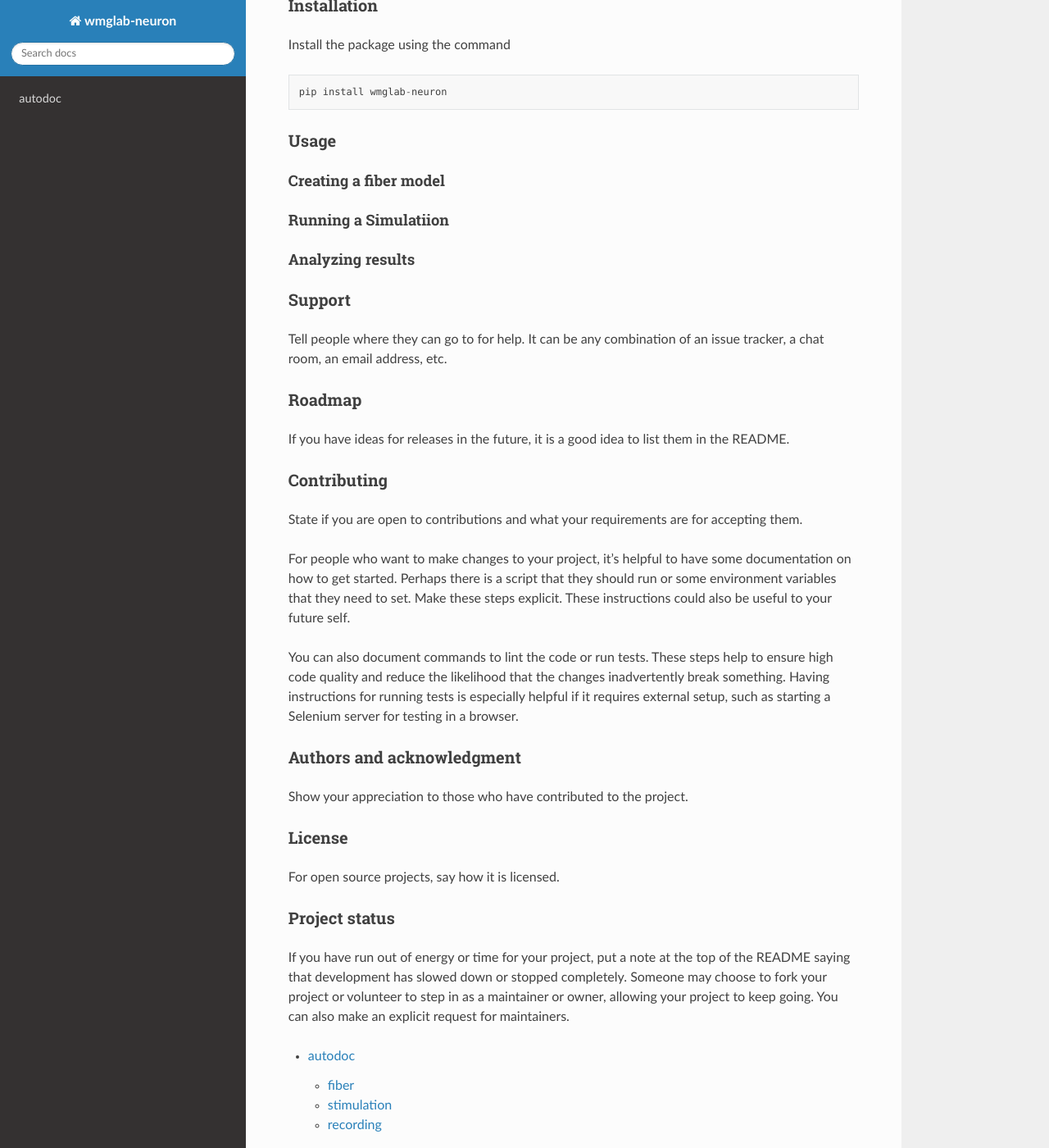
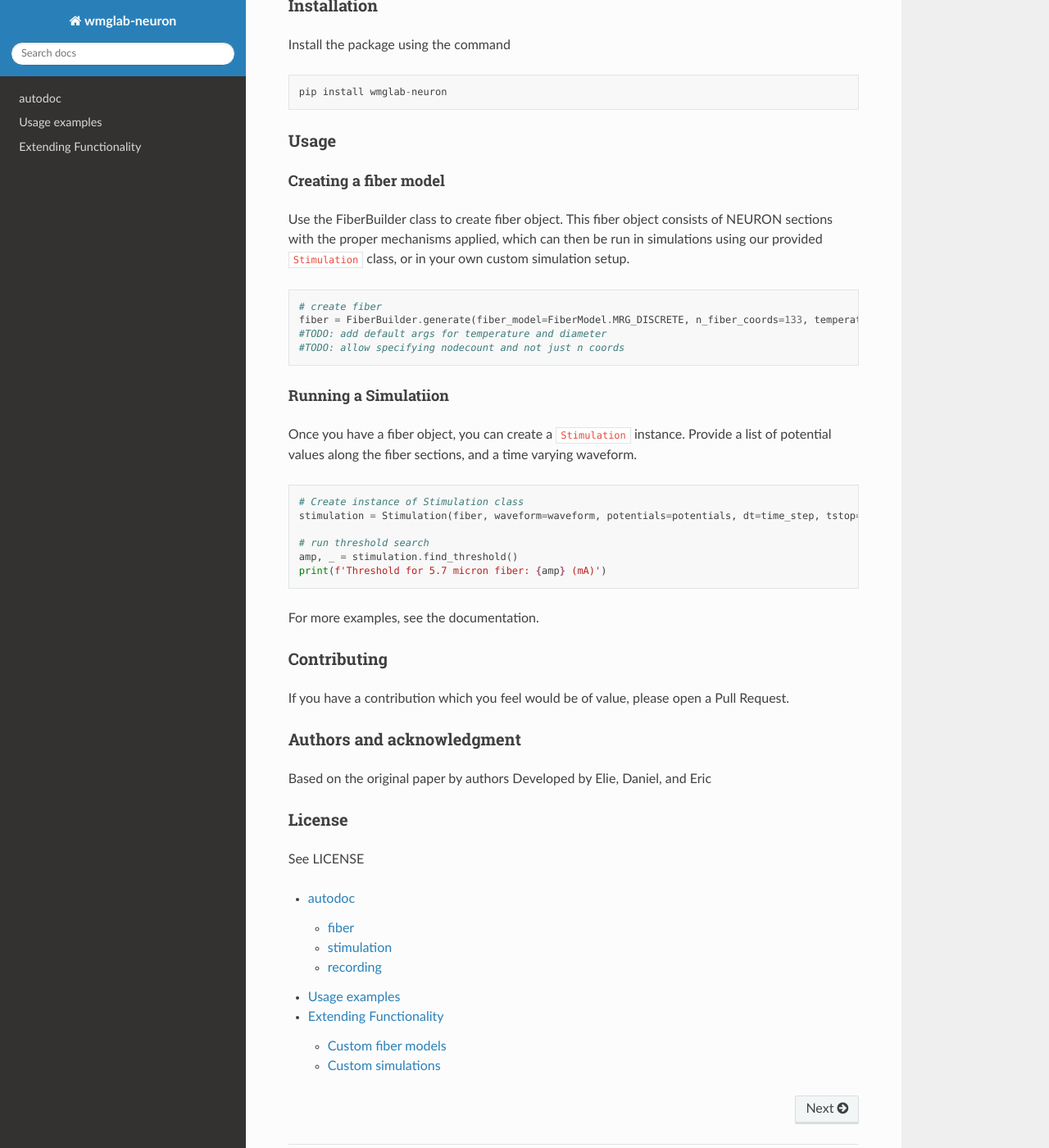
Before and after one commit to wmglab-duke/pyfibers, a Sphinx documentation site: the page built from docs/source/index.rst, in a window 1280 px wide and 1400 px high, scrolled down 559 px. Shown: the whole window at 82% size. Built offline with Sphinx 7.4.7 and the Read the Docs theme 2.0.0, drawn with Linux system fonts in a browser that asks for light colours.

Commit message:
Update README.md

````diff
--- a/README.md
+++ b/README.md
@@ -1,4 +1,5 @@
 Note add badges
+
 # wmglab-neuron
 This package implements biophysical models of axons in the NEURON simulation environment using Python. You can run simulations of stimulation of axons, with the ability to search for activation and block thresholds. You can also add your own fiber models or custom simulations.
 
@@ -9,38 +10,38 @@ We have implemented the following models:
 - TIGERHOLM
 - RATTAY
 
-
 ## Installation
-
 Install the package using the command
 ```
 pip install wmglab-neuron
 ```
 ## Usage
 ### Creating a fiber model
+Use the FiberBuilder class to create fiber object. This fiber object consists of NEURON sections with the proper mechanisms applied, which can then be run in simulations using our provided `Stimulation` class, or in your own custom simulation setup.
+```python
+# create fiber
+fiber = FiberBuilder.generate(fiber_model=FiberModel.MRG_DISCRETE, n_fiber_coords=133, temperature=37, diameter=5.7)
+#TODO: add default args for temperature and diameter
+#TODO: allow specifying nodecount and not just n coords
+```
+### Running a Simulatiion
+Once you have a fiber object, you can create a `Stimulation` instance. Provide a list of potential values along the fiber sections, and a time varying waveform.
+```python
+# Create instance of Stimulation class
+stimulation = Stimulation(fiber, waveform=waveform, potentials=potentials, dt=time_step, tstop=time_stop)
 
-### Running a Simulatiion
-
-### Analyzing results
-
-## Support
-Tell people where they can go to for help. It can be any combination of an issue tracker, a chat room, an email address, etc.
-
-## Roadmap
-If you have ideas for releases in the future, it is a good idea to list them in the README.
+# run threshold search
+amp, _ = stimulation.find_threshold()
+print(f'Threshold for 5.7 micron fiber: {amp} (mA)')
+```
+For more examples, see the documentation.
 
 ## Contributing
-State if you are open to contributions and what your requirements are for accepting them.
-
-For people who want to make changes to your project, it's helpful to have some documentation on how to get started. Perhaps there is a script that they should run or some environment variables that they need to set. Make these steps explicit. These instructions could also be useful to your future self.
-
-You can also document commands to lint the code or run tests. These steps help to ensure high code quality and reduce the likelihood that the changes inadvertently break something. Having instructions for running tests is especially helpful if it requires external setup, such as starting a Selenium server for testing in a browser.
+If you have a contribution which you feel would be of value, please open a Pull Request.
 
 ## Authors and acknowledgment
-Show your appreciation to those who have contributed to the project.
+Based on the original paper by authors
+Developed by Elie, Daniel, and Eric
 
 ## License
-For open source projects, say how it is licensed.
-
-## Project status
-If you have run out of energy or time for your project, put a note at the top of the README saying that development has slowed down or stopped completely. Someone may choose to fork your project or volunteer to step in as a maintainer or owner, allowing your project to keep going. You can also make an explicit request for maintainers.
+See LICENSE
--- /dev/null
+++ b/docs/source/custom.md
@@ -0,0 +1,5 @@
+# Extending Functionality
+
+## Custom fiber models
+### Custom data recording
+## Custom simulations
--- /dev/null
+++ b/docs/source/examples.md
@@ -0,0 +1 @@
+# Usage examples
--- a/docs/source/index.rst
+++ b/docs/source/index.rst
@@ -8,3 +8,5 @@ Welcome to wmglab-neuron's documentation!
    :maxdepth: 2
 
    autodoc/index
+   examples
+   custom
````
Also changed, not shown: .pre-commit-config.yaml.
